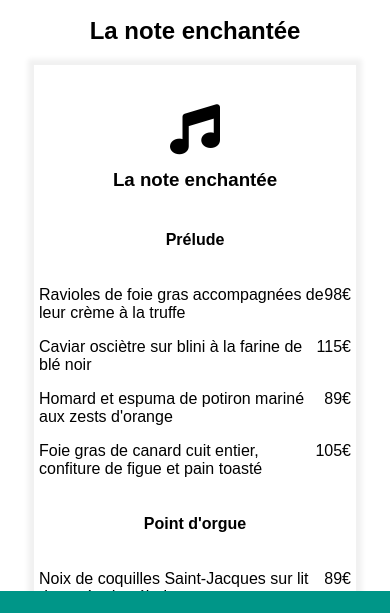
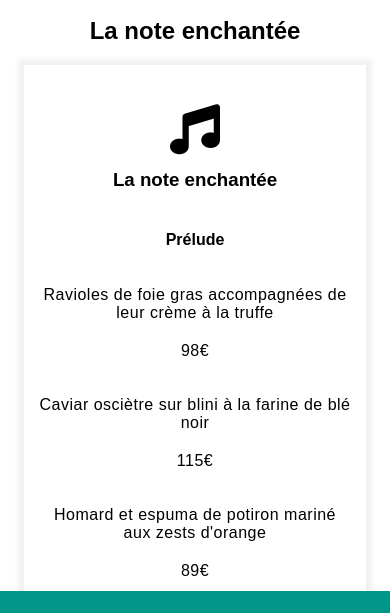
Before and after one commit to elisamlk/ohmyfood, a plain HTML site: page html/la_note_enchantee.html in a window 390 px wide. Shown: the part 153-766 px from the top of the page. Drawn offline with Linux system fonts and the light colour scheme.

Commit message:
Ajout de règles en responsive sur les pages menu pour écrans 576px

```diff
--- a/scss/_menus-layout.scss
+++ b/scss/_menus-layout.scss
@@ -7,7 +7,7 @@
 header a{text-decoration: none;}
 
 .carte{
-    padding:20px 5px 20px 5px;
+    padding:20px 15px 20px 15px;
     box-shadow:0px 0px 5px 6px #f1f1f1;
     width:80%;
     h3, h4{display: flex;
--- a/scss/_responsive.scss
+++ b/scss/_responsive.scss
@@ -1,8 +1,10 @@
 @media screen and (max-width:576px){
     .row{flex-direction: column;}
     .menus{padding:35px;}
-    header{height:100px;}
-    header h1{font-size:50px;}
     footer a {text-align: center;}
-
-}
+    p{flex-direction: column;
+      align-items: center;
+      text-align: center;
+      letter-spacing:0.5px;}
+    span{margin:20px;}
+    }
```
Also changed, not shown: scss/main.css, 1 other file.
